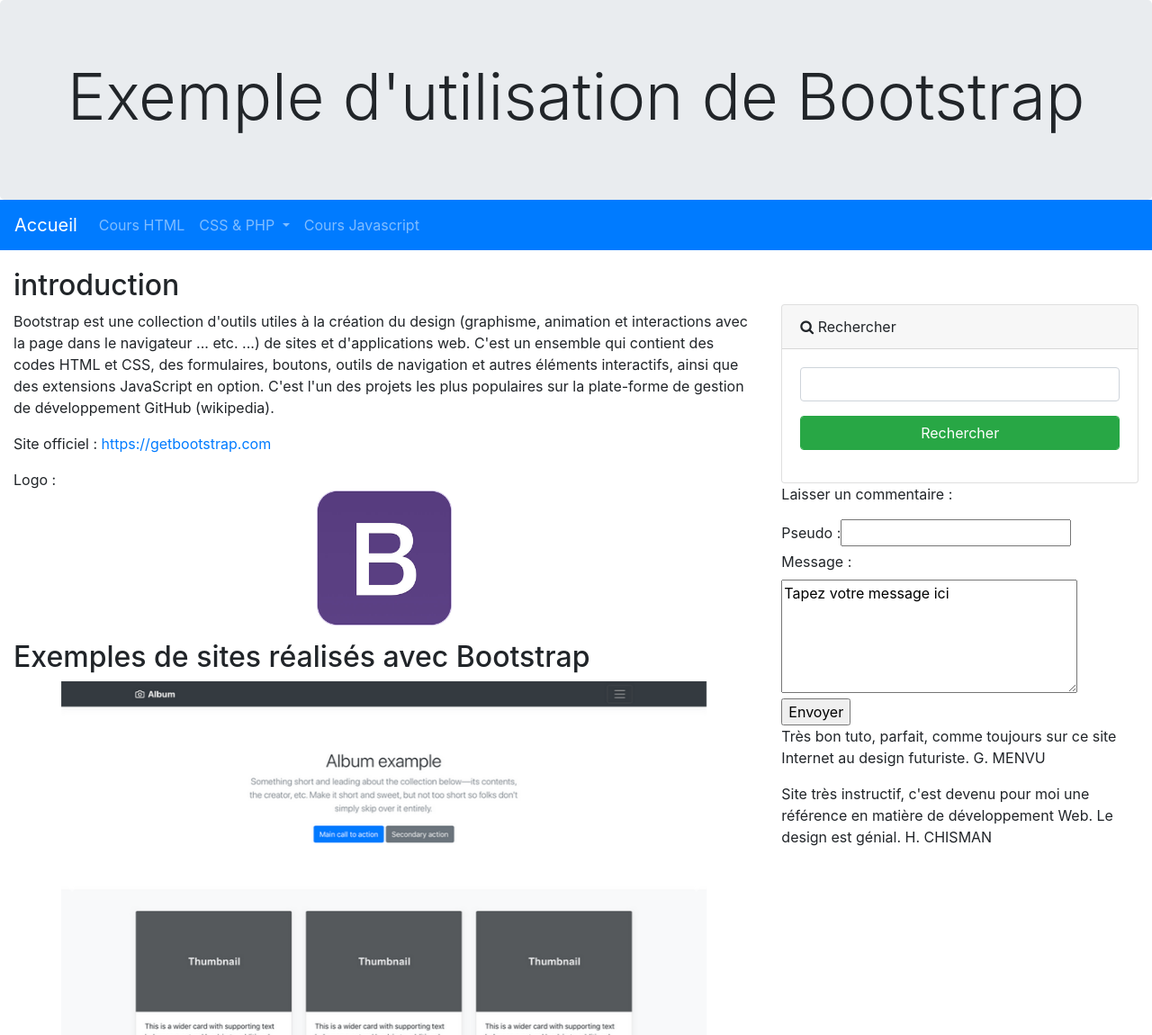
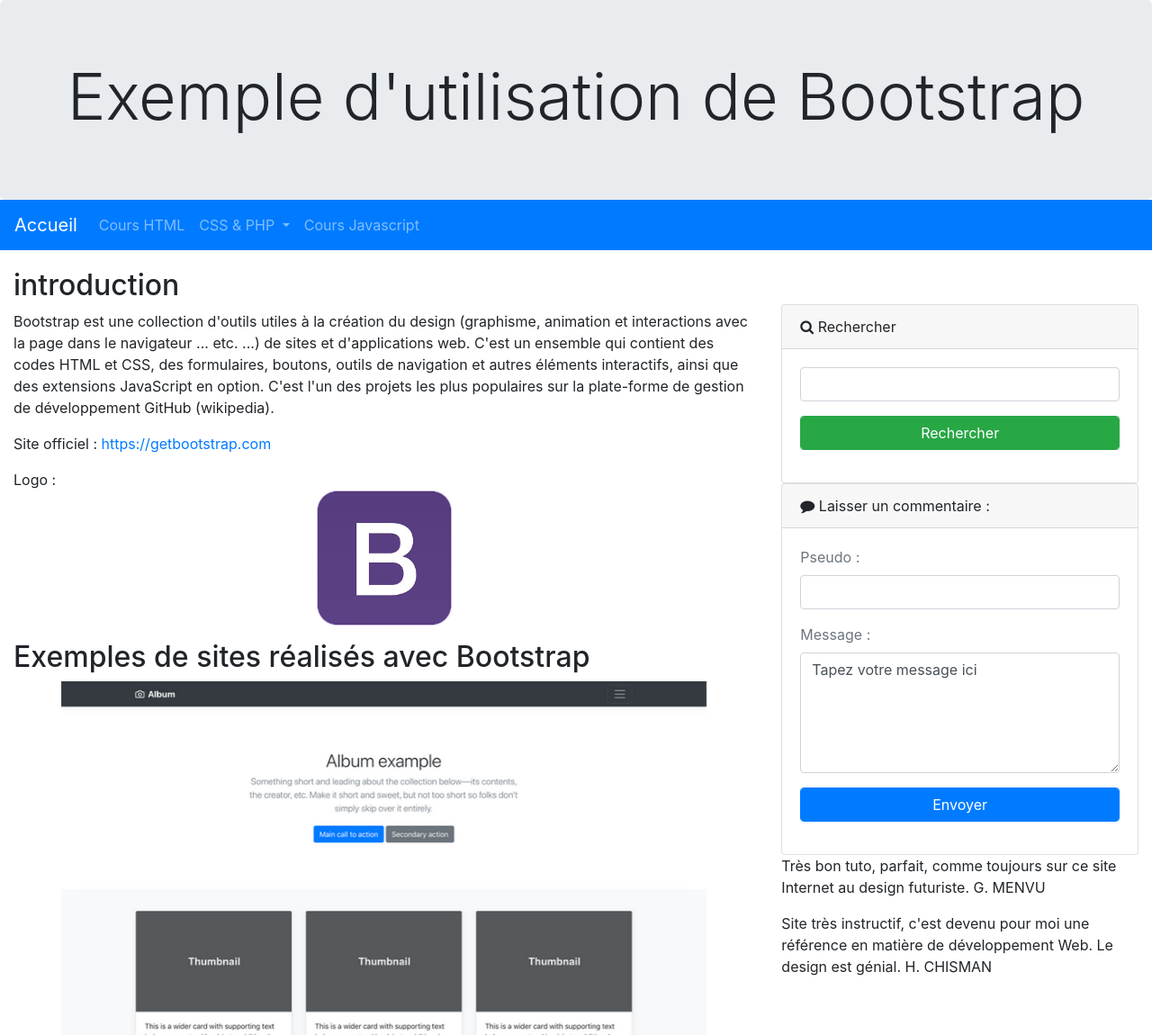
Before and after one commit to EmileDebris/workshop-html, a plain HTML site: page Page_Web_finale.html in a window 1280 px wide. Shown: the top 1150 px of the page at 90% size. Drawn offline with Linux system fonts and the light colour scheme.

Commit message:
Etape_10

```diff
--- a/Page_Web_finale.html
+++ b/Page_Web_finale.html
@@ -131,22 +131,39 @@
 					</div>
 					<!-- Fin Formulaire de recherche -->
 
-					<div>
-						<p>Laisser un commentaire :</p>
-						<form method="post" action="#">
-							<label for="pseudo">Pseudo : </label><input type="text" name="pseudo" id="pseudo" />
-							<br />
-							<label for="message">Message : </label>
-							<textarea name="memo" rows="5" cols="30">Tapez votre message ici</textarea>
-							<input type="submit" name="btEnvoyer" value="Envoyer">
-						</form>
+					<!-- Formulaire de commentaires -->
+					<div class="card">
+						<div class="card-header">
+							<i class="fa fa-comment"></i>
+							Laisser un commentaire :
+						</div>
+						<div class="card-body">
+							<form method="post" action="#">
+								<div class="form-group text-secondary">
+									<label for="pseudo">Pseudo : </label>
+									<br>
+									<input class="form-control" type="text" name="pseudo" id="pseudo" />
+								</div>
+								<div class="form-group text-secondary">
+									<label for="message">Message : </label>
+									<textarea class="form-control" name="memo" rows="5" cols="30">Tapez votre message ici</textarea>
+								</div>
+								<div class="form-group">
+									<button type="button" class="btn-primary form-control">Envoyer</button>
+								</div>
+
+							</form>
+						</div>
 					</div>
+					<!-- Formulaire de commentaires -->
+
 					<div>
 						<p>Très bon tuto, parfait, comme toujours sur ce site Internet au design futuriste. G. MENVU</p>
 						<p>Site très instructif, c'est devenu pour moi une référence en matière de développement Web. Le design est
 							génial. H. CHISMAN</p>
 					</div>
 				</div>
+
 				<!-- Fin Colonne de droite -->
 
 			</div>
```
